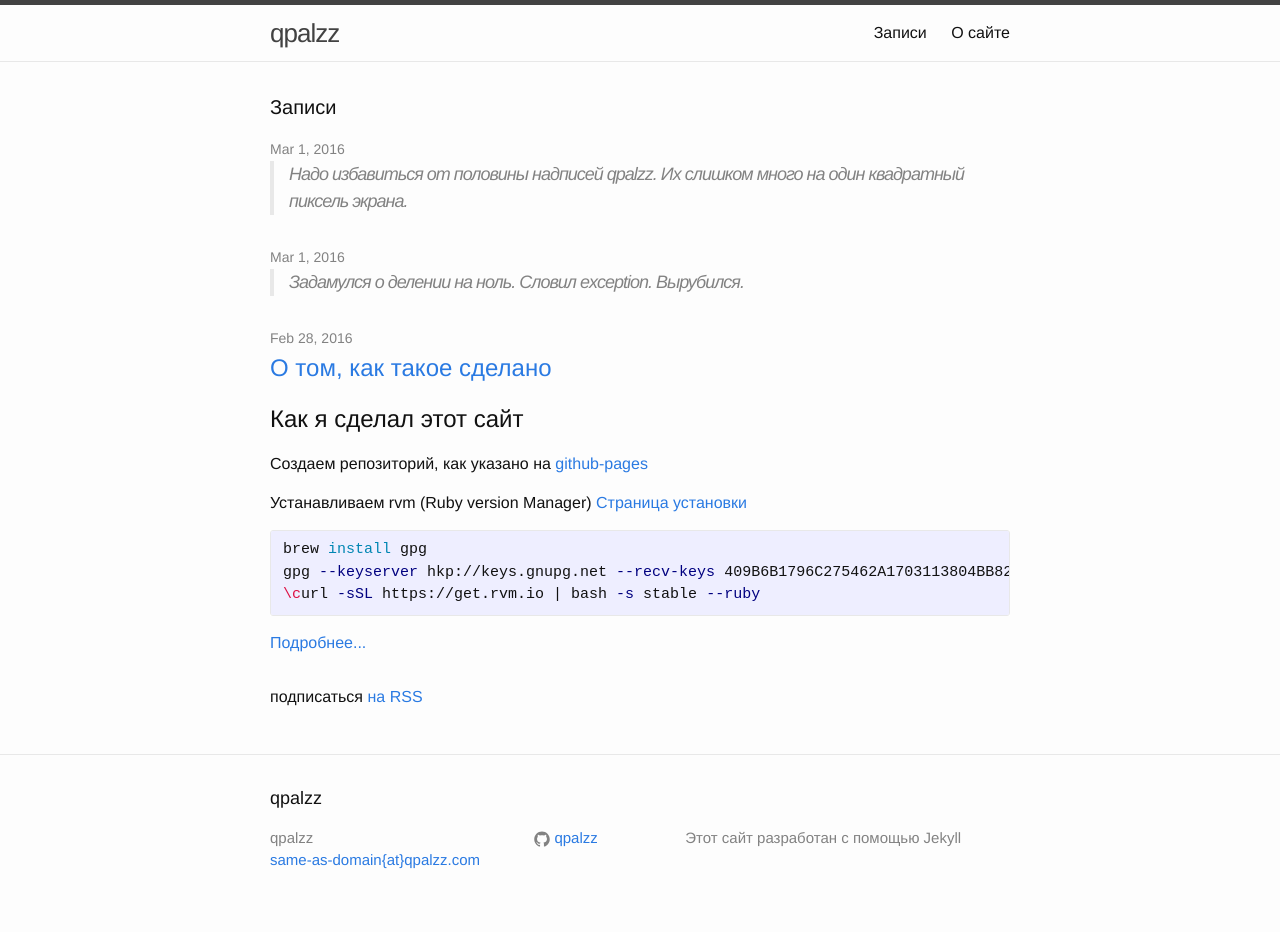
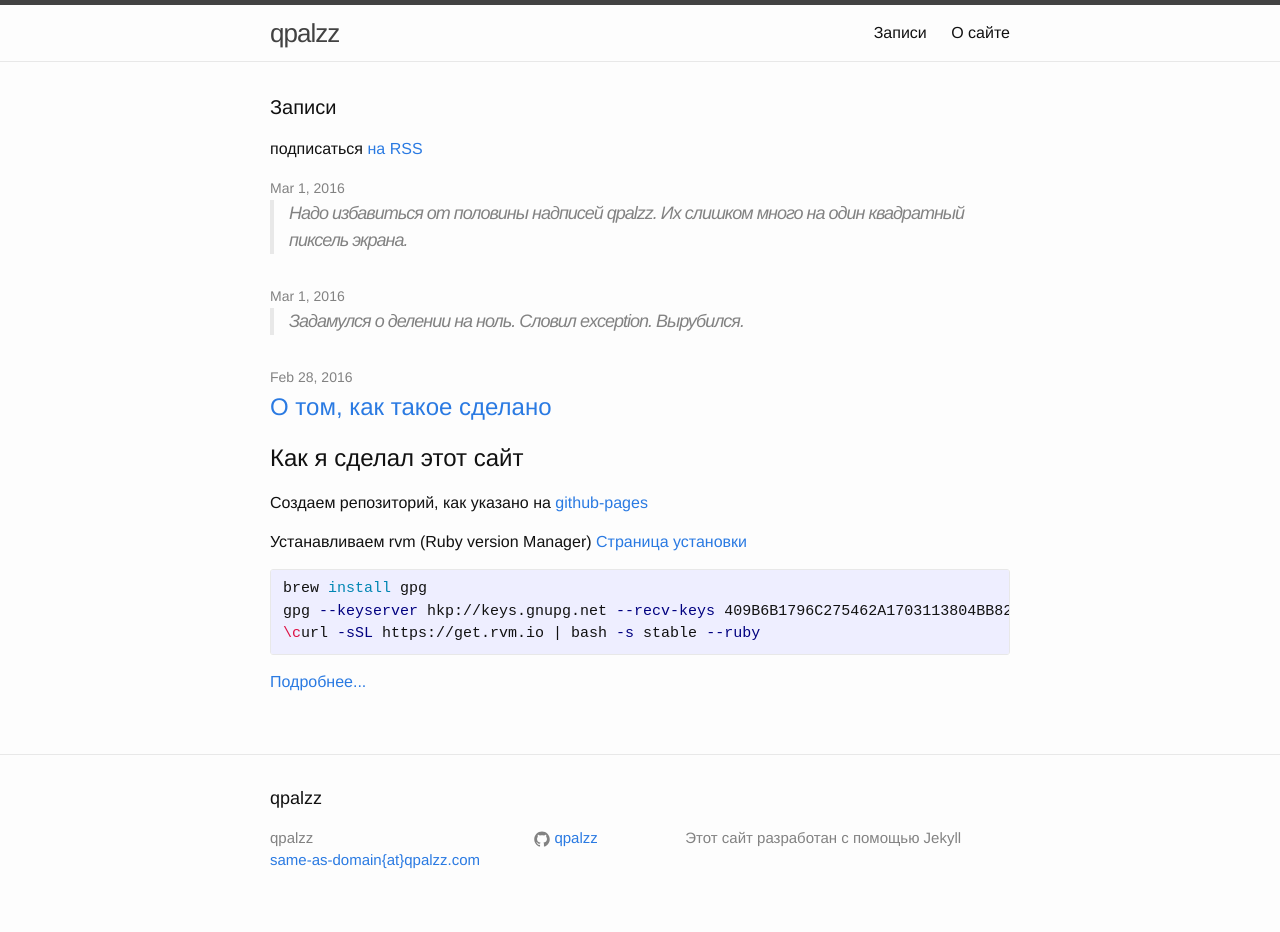
Before and after one commit to qpalzz/qpalzz.github.io, a Jekyll site: the page built from blog/index.html, in a window 1280 px wide. Built offline with Jekyll 4.4.1, drawn with Linux system fonts in a browser that asks for light colours.

Commit message:
move subscribe to top

```diff
--- a/blog/index.html
+++ b/blog/index.html
@@ -8,6 +8,10 @@ menu_order: 10
 <div class="home">
 
   <h1 class="page-heading">{{ page.title }}</h1>
+
+  <p class="rss-subscribe">
+    подписаться <a href="{{ "/feed.xml" | prepend: site.baseurl }}">на RSS</a>
+  </p>
 
   <ul class="post-list">
     {% for post in site.posts %}
@@ -31,6 +35,4 @@ menu_order: 10
     {% endfor %}
   </ul>
 
-  <p class="rss-subscribe">подписаться <a href="{{ "/feed.xml" | prepend: site.baseurl }}">на RSS</a></p>
-
 </div>
```
